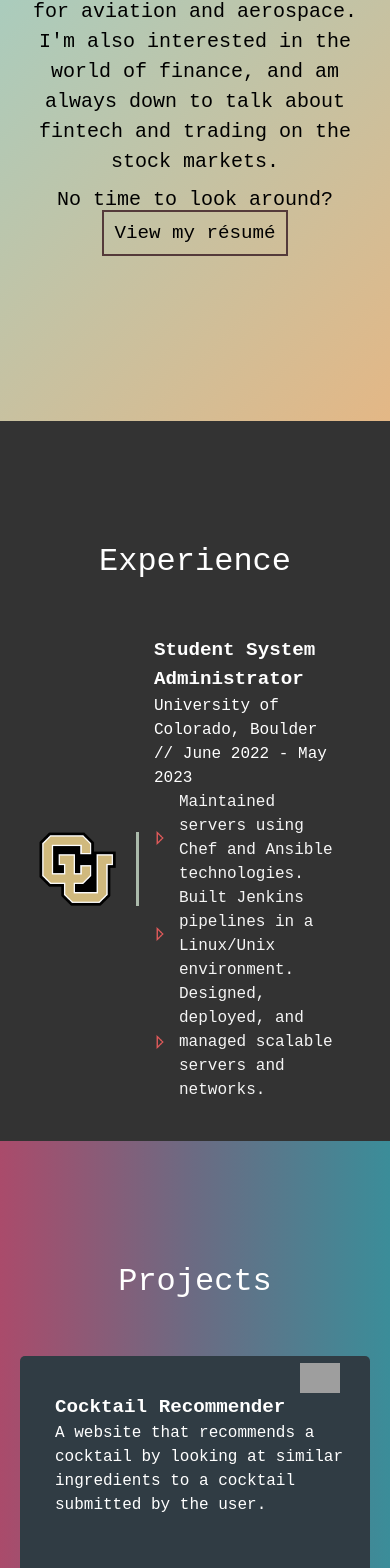
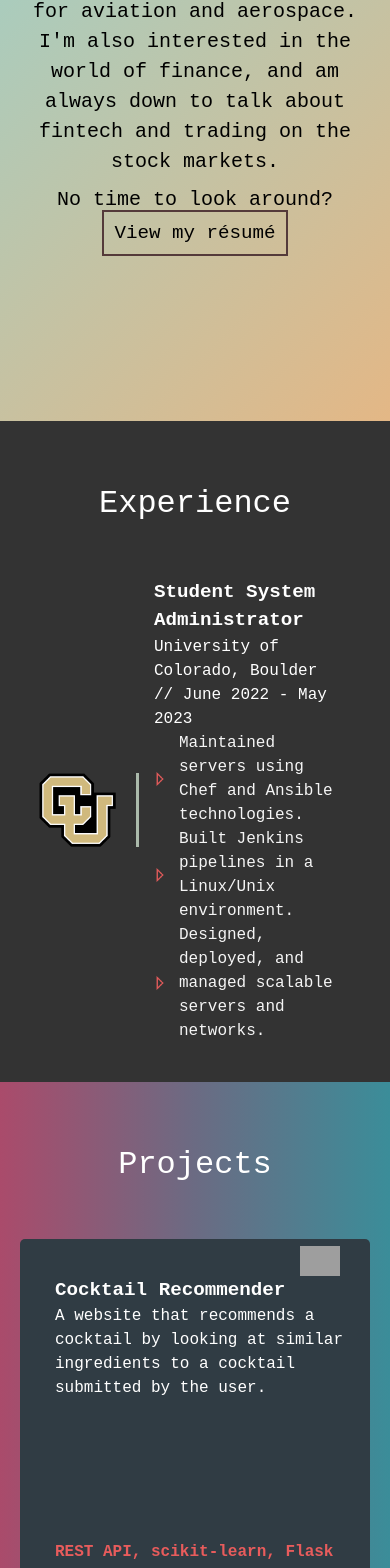
Before and after one commit to maxrosenboom/portfolio-site, a Next.js app: page / in a window 390 px wide. Shown: the part 423-1991 px from the top of the page. Built offline with nearby package versions, Linux system fonts and the light colour scheme; grey boxes are pictures that could not be loaded.

Commit message:
fixed linting errors

```diff
--- a/components/home.module.css
+++ b/components/home.module.css
@@ -212,7 +212,7 @@
 .contact-box {
     position: relative;
     margin: auto;
-    top: 30px;
+    top: 10%;
     width: 90%;
     padding: 15px;
     height: auto;
@@ -253,7 +253,7 @@
 
     .background-experience h1 {
         font-family: var(--font);
-        padding-top: 30%;
+        padding-top: 15%;
         text-align: center;
         font-size: 2rem;
         color: var(--text-color);
@@ -261,7 +261,7 @@
 
     .background-projects h1 {
         font-family: var(--font);
-        padding-top: 30%;
+        padding-top: 15%;
         text-align: center;
         font-size: 2rem;
         color: var(--text-color);
--- a/components/home.tsx
+++ b/components/home.tsx
@@ -1,3 +1,4 @@
+/* eslint-disable react/no-unescaped-entities */
 import React from 'react';
 import Image from 'next/image';
 import styles from './home.module.css';
@@ -16,7 +17,7 @@ function BulletPoint() {
 function Chain() {
     return (
         <Image
-        src='/chain.png'
+        src="/chain.png"
         height={40}
         width={40}
         alt="Link to Source"
--- a/package.json
+++ b/package.json
@@ -1,6 +1,6 @@
 {
   "name": "portfolio-site",
-  "version": "1.0.0",
+  "version": "1.0.1",
   "private": true,
   "scripts": {
     "dev": "next dev",
```
